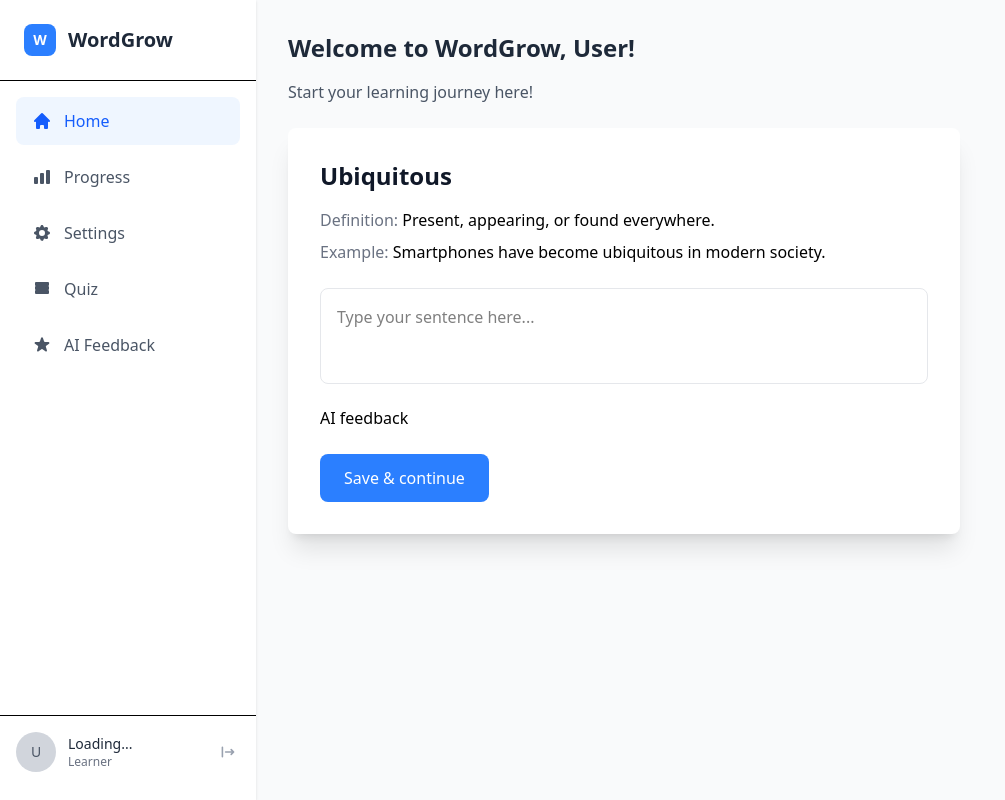
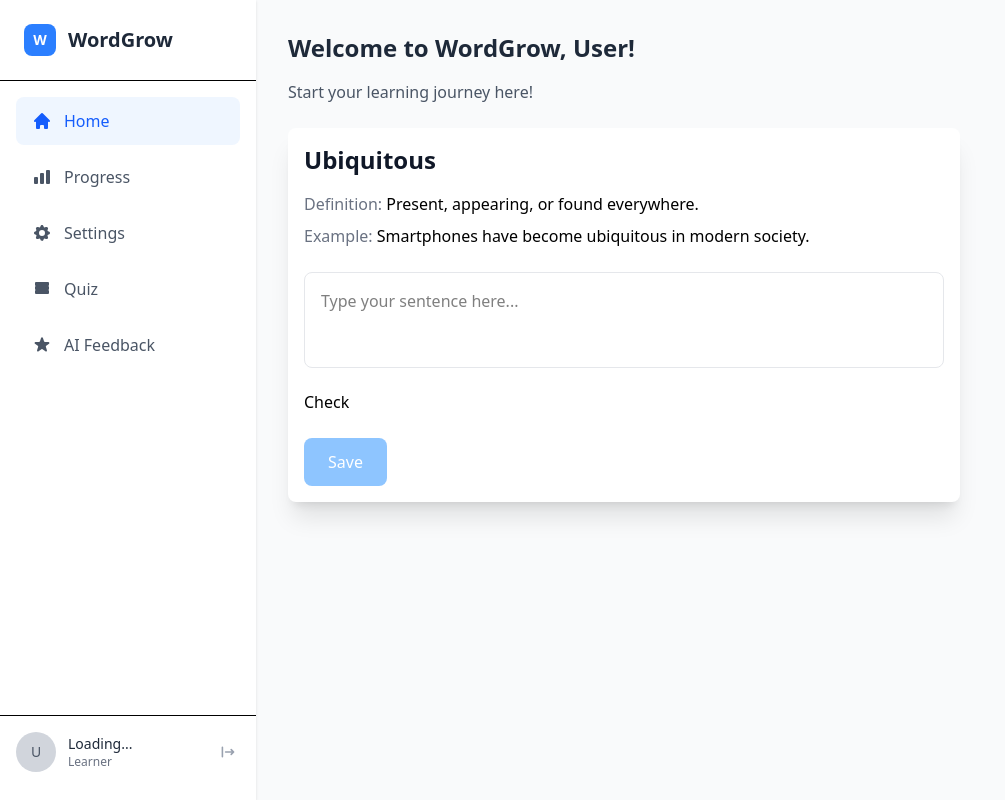
Before and after one commit to Lopez-JhonLay/word-grow, a Next.js app: page /dashboard/home in a window 1280 px wide. Shown: the whole page, without its empty margins (0-1005 px from the left). Built offline with nearby package versions, Linux system fonts and the light colour scheme; no server answers.

Commit message:
feat(word): refine WordCard UI and improve grammar checking flow

```diff
--- a/app/components/WordCard.tsx
+++ b/app/components/WordCard.tsx
@@ -1,7 +1,6 @@
 "use client";
 
 import { useActionState, useState } from "react";
-import { useFormStatus } from "react-dom";
 import { GrammarState, saveUserSentence, checkUserSentence, State } from "../actions/word.action";
 
 interface WordCardProps {
@@ -33,7 +32,7 @@ export default function WordCard({
   const [grammarState, grammarAction, isChecking] = useActionState(checkUserSentence, initialGrammarState);
 
   return (
-    <div className="max-w-2xl bg-white rounded-lg shadow-xl p-8">
+    <div className="max-w-2xl bg-white rounded-lg shadow-xl p-4">
       {/* Header */}
       <h1 className="text-2xl font-semibold text-gray-900 mb-4">{word}</h1>
 
@@ -68,8 +67,8 @@ export default function WordCard({
           <input type="hidden" name="definition" value={definition} />
           <input type="hidden" name="example" value={example} />
           <input type="hidden" name="userSentence" value={sentence} />
-          <button type="submit" className="cursor-pointer">
-            AI feedback
+          <button type="submit" disabled={isChecking} className="cursor-pointer">
+            {isChecking ? "Checking..." : "Check"}
           </button>
         </form>
       </div>
@@ -96,14 +95,12 @@ export default function WordCard({
 
         <button
           type="submit"
-          disabled={isSaving}
-          className="px-6 py-3 bg-blue-500 text-white rounded-lg disabled:bg-blue-300"
+          disabled={!grammarState.is_correct || isSaving}
+          className="px-6 py-3 bg-blue-500 text-white rounded-lg disabled:bg-blue-300 cursor-pointer"
         >
-          {isSaving ? "Saving..." : "Save & continue"}
+          {isSaving ? "Saving..." : "Save"}
         </button>
       </form>
-
-      {saveState.message && <p className="mt-2 text-sm text-green-600">{saveState.message}</p>}
     </div>
   );
 }
```
